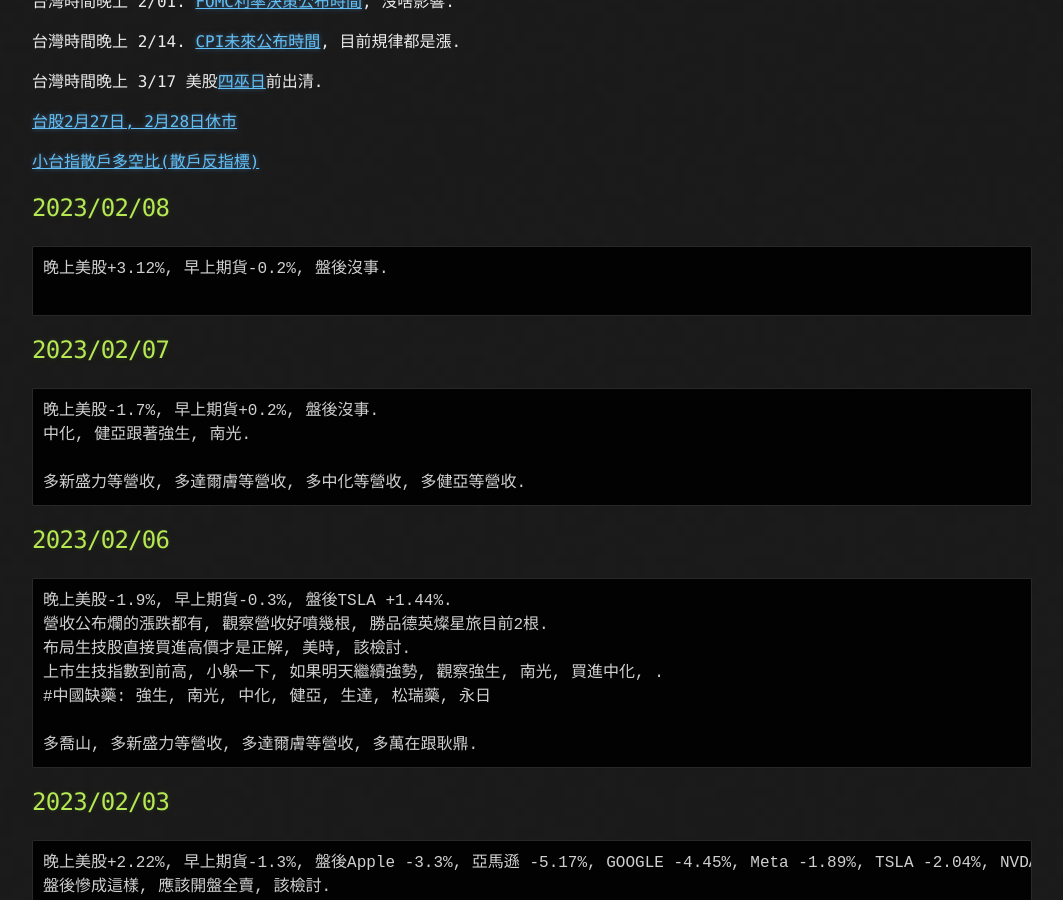
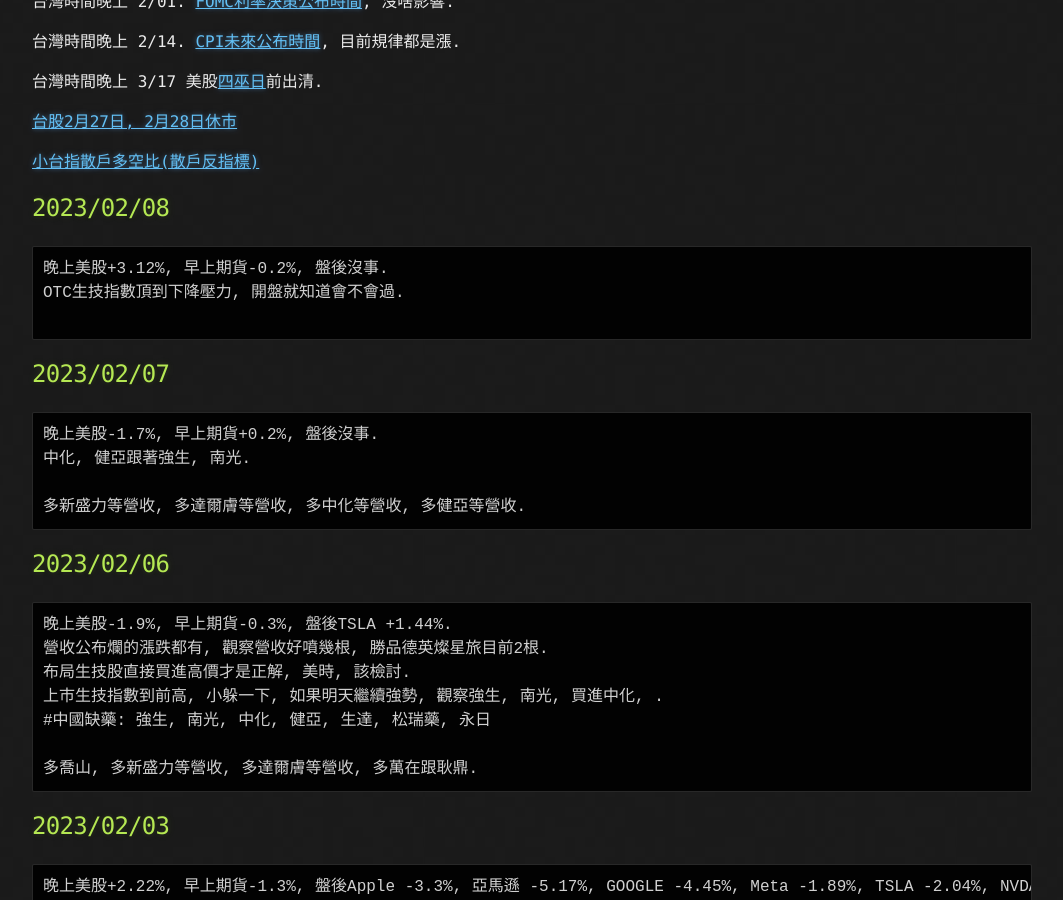
Before and after one commit to lepg5487/Stock_God, a Jekyll site: the page built from index.md, in a window 1280 px wide and 900 px high, scrolled down 428 px. Shown: the whole window, without its empty margins (108-1171 px from the left). Built offline with Jekyll 4.4.1, drawn with Linux system fonts in a browser that asks for light colours; our own code applies the rules of GitHub Pages for plain Markdown files.

Commit message:
Update index.md

````diff
--- a/index.md
+++ b/index.md
@@ -23,6 +23,7 @@ layout: testlayouts
 ## 2023/02/08
 ```
 晚上美股+3.12%, 早上期貨-0.2%, 盤後沒事.
+OTC生技指數頂到下降壓力, 開盤就知道會不會過.
 
 ```
 
````
